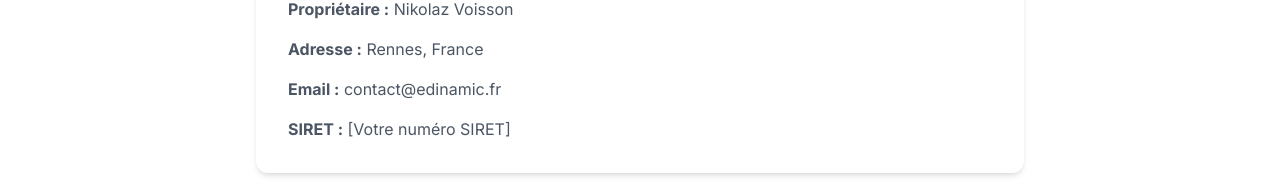
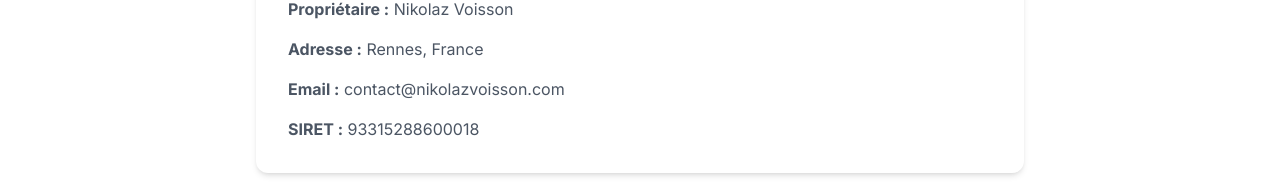
Before and after one commit to LockingFR/Portfolio, a Next.js app: page /legal in a window 1280 px wide. Shown: the part 399-590 px from the top of the page. Built offline with nearby package versions, Linux system fonts and the light colour scheme.

Commit message:
Mise à jour des pages legal et accueil

```diff
--- a/src/app/legal/page.tsx
+++ b/src/app/legal/page.tsx
@@ -18,8 +18,8 @@ export default function Legal() {
               <p><strong>Forme juridique :</strong> Entreprise individuelle</p>
               <p><strong>Propriétaire :</strong> Nikolaz Voisson</p>
               <p><strong>Adresse :</strong> Rennes, France</p>
-              <p><strong>Email :</strong> contact@edinamic.fr</p>
-              <p><strong>SIRET :</strong> [Votre numéro SIRET]</p>
+              <p><strong>Email :</strong> contact@nikolazvoisson.com</p>
+              <p><strong>SIRET :</strong> 93315288600018</p>
             </div>
           </section>
 
--- a/src/app/page.tsx
+++ b/src/app/page.tsx
@@ -65,7 +65,7 @@ export default function Home() {
             </motion.div>
 
             <h1 className="text-5xl md:text-7xl lg:text-9xl font-bold text-white mb-4 md:mb-6 tracking-tight">
-              L'entreprise
+              E-DInamic
             </h1>
             <p className="text-lg md:text-xl lg:text-2xl text-blue-100 mb-8 md:mb-12 max-w-2xl mx-auto font-light">
               Services informatiques personnalisés : réparation PC, montage sur mesure et création de sites web
@@ -78,7 +78,7 @@ export default function Home() {
             transition={{ duration: 0.8, delay: 0.3 }}
             className="flex flex-col sm:flex-row gap-4 md:gap-6 justify-center items-center"
           >
-            <Link href="/services" className="group relative w-full sm:w-auto">
+            <Link href="/services/informatique" className="group relative w-full sm:w-auto">
               <div className="absolute inset-0 bg-white/20 rounded-full blur-xl group-hover:blur-2xl transition-all duration-300" />
               <motion.button
                 whileHover={{ scale: 1.05 }}
@@ -161,7 +161,8 @@ export default function Home() {
                   <svg className="w-12 h-12 text-blue-600" fill="none" stroke="currentColor" viewBox="0 0 24 24">
                     <path strokeLinecap="round" strokeLinejoin="round" strokeWidth={2} d="M9.75 17L9 20l-1 1h8l-1-1-.75-3M3 13h18M5 17h14a2 2 0 002-2V5a2 2 0 00-2-2H5a2 2 0 00-2 2v10a2 2 0 002 2z" />
                   </svg>
-                )
+                ),
+                href: "/services/informatique"
               },
               {
                 title: "Montage PC",
@@ -170,7 +171,8 @@ export default function Home() {
                   <svg className="w-12 h-12 text-blue-600" fill="none" stroke="currentColor" viewBox="0 0 24 24">
                     <path strokeLinecap="round" strokeLinejoin="round" strokeWidth={2} d="M10 20l4-16m4 4l4 4-4 4M6 16l-4-4 4-4" />
                   </svg>
-                )
+                ),
+                href: "/services/informatique"
               },
               {
                 title: "Création de Sites Web",
@@ -179,7 +181,8 @@ export default function Home() {
                   <svg className="w-12 h-12 text-blue-600" fill="none" stroke="currentColor" viewBox="0 0 24 24">
                     <path strokeLinecap="round" strokeLinejoin="round" strokeWidth={2} d="M21 12a9 9 0 01-9 9m9-9a9 9 0 00-9-9m9 9H3m9 9a9 9 0 01-9-9m9 9c1.657 0 3-4.03 3-9s-1.343-9-3-9m0 18c-1.657 0-3-4.03-3-9s1.343-9 3-9m-9 9a9 9 0 019-9" />
                   </svg>
-                )
+                ),
+                href: "/services/web"
               }
             ].map((service, index) => (
               <motion.div
@@ -191,6 +194,7 @@ export default function Home() {
                 whileHover={{ y: -10 }}
                 className="group relative"
               >
+                <Link href={service.href} className="block">
                   <div className="absolute inset-0 bg-blue-400/5 rounded-xl md:rounded-2xl blur-lg group-hover:blur-xl transition-all duration-300" />
                   <div className="relative bg-white p-6 md:p-8 rounded-xl md:rounded-2xl shadow-lg hover:shadow-xl transition-all">
                     <div className="mb-4 md:mb-6 transform group-hover:scale-110 transition-transform duration-300">
@@ -199,6 +203,7 @@ export default function Home() {
                     <h3 className="text-xl md:text-2xl font-semibold text-gray-900 mb-3 md:mb-4">{service.title}</h3>
                     <p className="text-base md:text-lg text-gray-600">{service.description}</p>
                   </div>
+                </Link>
               </motion.div>
             ))}
           </div>
```
Lines whose indentation alone changed are shown as unchanged.
